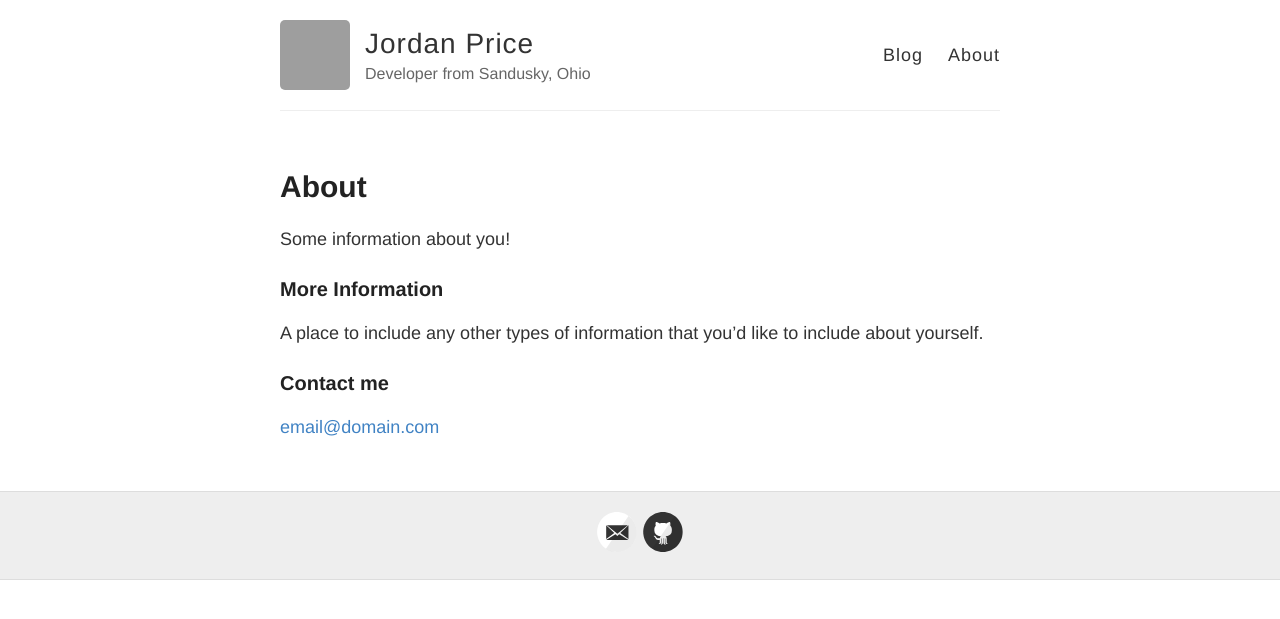
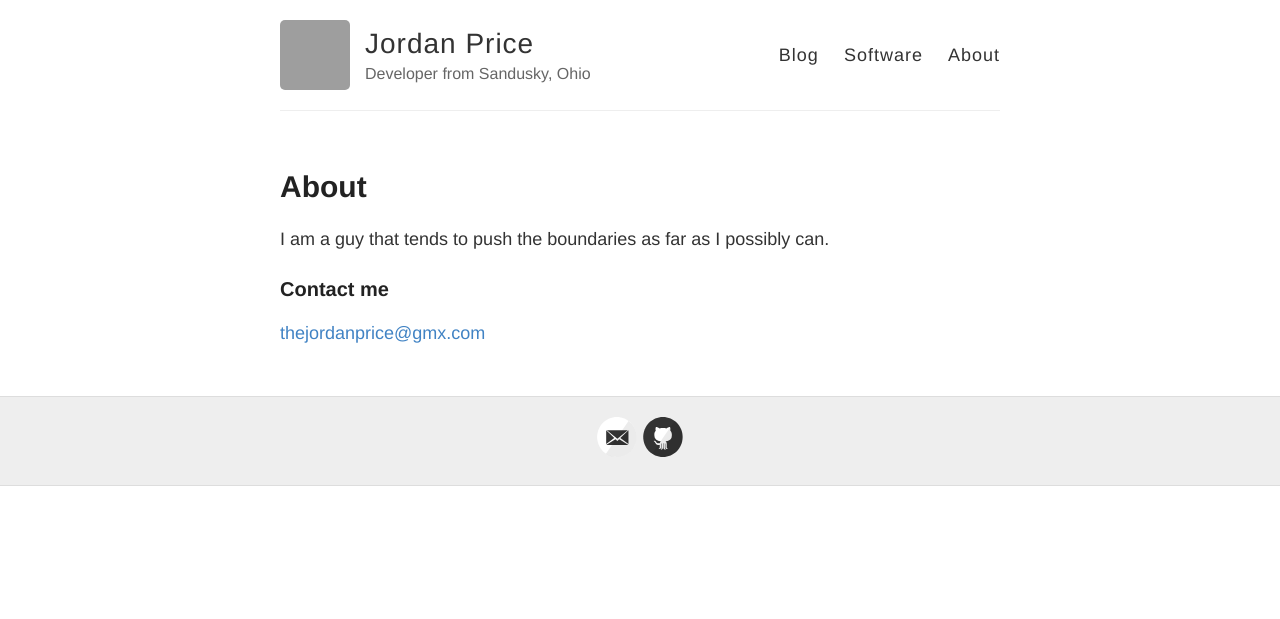
Before and after one commit to thejordanprice/thejordanprice.github.io, a Jekyll site: the page built from about.md, in a window 1280 px wide. Shown: the top 619 px of the page. Built offline with Jekyll 4.4.1, drawn with Linux system fonts in a browser that asks for light colours; grey boxes are pictures that could not be loaded.

Commit message:
modified:   _layouts/default.html 	modified:   about.md 	new file:   software.md

```diff
--- a/_layouts/default.html
+++ b/_layouts/default.html
@@ -28,6 +28,7 @@
 
           <nav>
             <a href="{{ site.baseurl }}/">Blog</a>
+            <a href="{{ site.baseurl }}/software">Software</a>
             <a href="{{ site.baseurl }}/about">About</a>
           </nav>
         </header>
--- a/about.md
+++ b/about.md
@@ -4,12 +4,8 @@ title: About
 permalink: /about/
 ---
 
-Some information about you!
-
-### More Information
-
-A place to include any other types of information that you'd like to include about yourself.
+I am a guy that tends to push the boundaries as far as I possibly can.
 
 ### Contact me
 
-[email@domain.com](mailto:email@domain.com)
+[thejordanprice@gmx.com](mailto:thejordanprice@gmx.com)
```
Also changed, not shown: software.md (added, +27 -0 lines).
